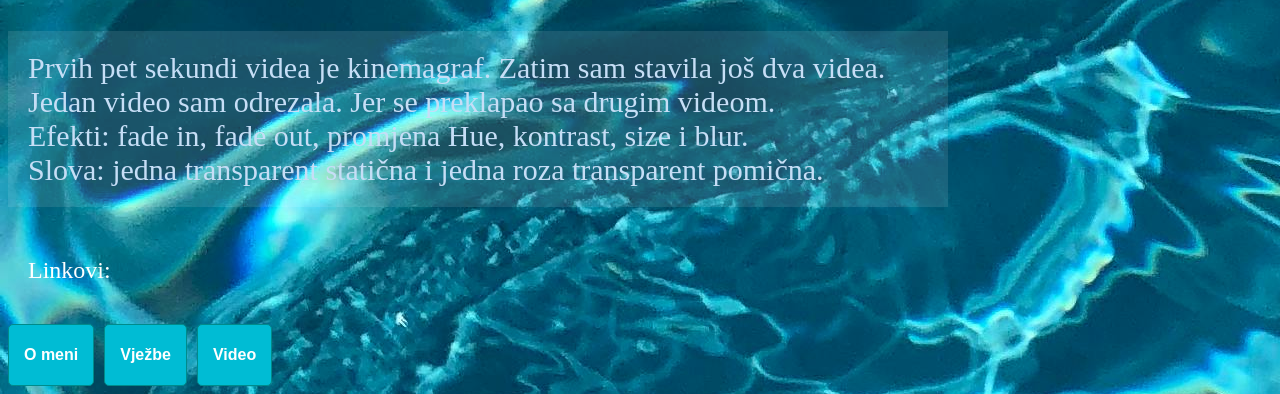
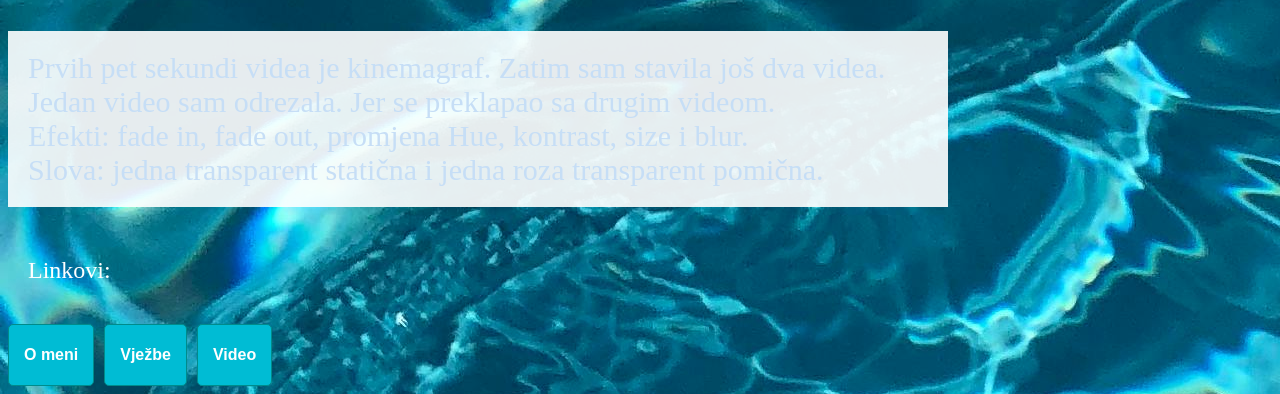
Before and after one commit to NikolinaOpacic/Nikolina_opacic_projektni, a plain HTML site: page video.html in a window 1280 px wide. Shown: the part 425-819 px from the top of the page. Drawn offline with Linux system fonts and the light colour scheme.

Commit message:
stil.css

```diff
--- a/stil.css
+++ b/stil.css
@@ -84,7 +84,7 @@ p {
 	color: #C6DEF6;
 	font-family: Berlin Sans FB;
 	font-size: 30px;
-	background-color: rgba(255, 255, 255, 0.1);
+	background-color: rgba(255, 255, 255, 0.9);
 	padding: 20px;
 	font-weight: 300;
 	width: 900px;
```
